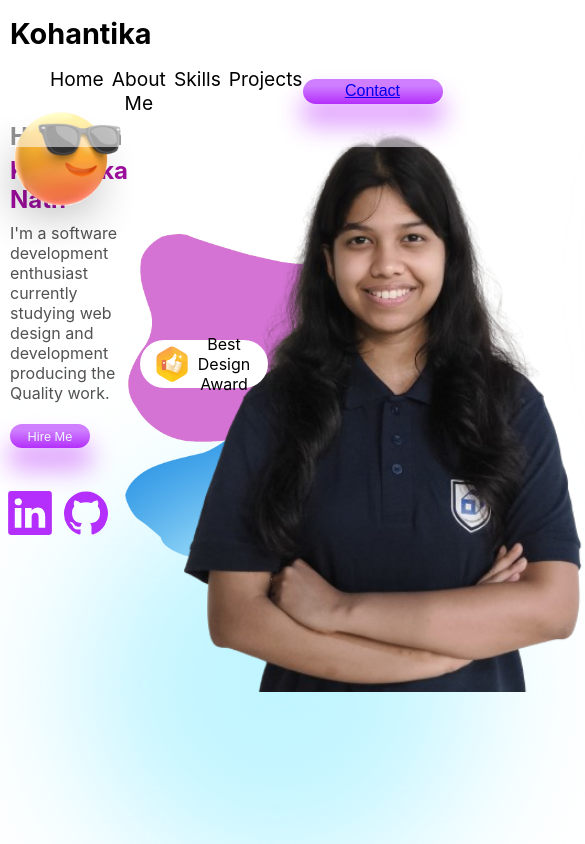
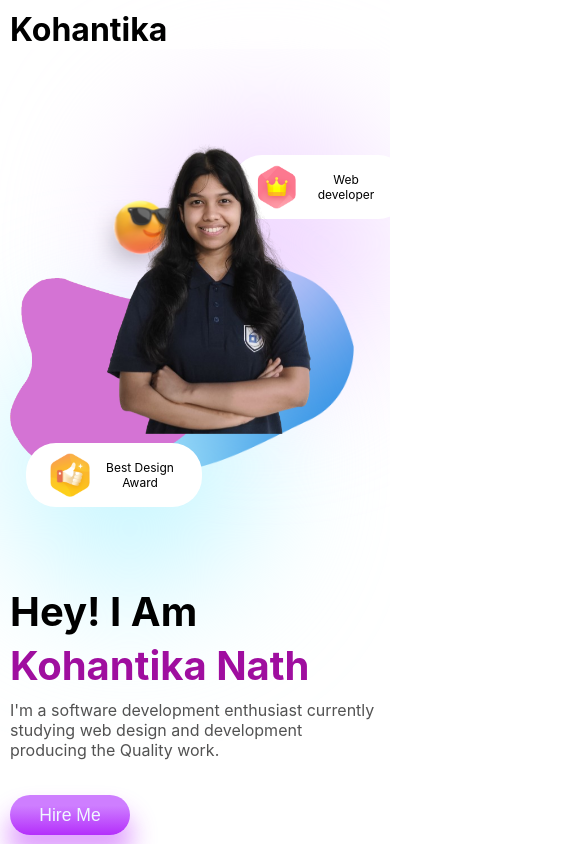
Before and after one commit to kohantikanath/Kohantika-Portfolio, a React (Create React App) app: page / in a window 390 px wide. Shown: the top 844 px of the page, 585 px wide, since content can reach past the window. Built offline with nearby package versions, Linux system fonts and the light colour scheme.

Commit message:
Added responsiveness

```diff
--- a/package.json
+++ b/package.json
@@ -1,4 +1,5 @@
 {
+  "homepage": "https://kohantikanath.github.io/Kohantika-Portfolio",
   "name": "profile",
   "version": "0.1.0",
   "private": true,
@@ -17,6 +18,8 @@
   },
   "scripts": {
     "start": "react-scripts start",
+    "predeploy": "npm run build",
+    "deploy": "gh-pages -d build",
     "build": "react-scripts build",
     "test": "react-scripts test",
     "eject": "react-scripts eject"
@@ -38,5 +41,8 @@
       "last 1 firefox version",
       "last 1 safari version"
     ]
+  },
+  "devDependencies": {
+    "gh-pages": "^6.1.1"
   }
 }
--- a/src/App.css
+++ b/src/App.css
@@ -1,6 +1,7 @@
 .App {
   text-align: center;
   padding: 10px 60px;
+  overflow: hidden;
 }
 
 .App-logo {
--- a/src/Components/About/About.css
+++ b/src/Components/About/About.css
@@ -87,4 +87,7 @@
         top: -2rem;
         left: 3rem;
     }
+    #about > h1 {
+        font-size: 2rem;
+    }
 }
--- a/src/Components/Contact/Contact.css
+++ b/src/Components/Contact/Contact.css
@@ -198,6 +198,12 @@
     padding: 0 0.5rem;
     height: auto;
     padding-top: 2rem;
+    width: 100%;
+    flex-direction: column;
+    gap: 2rem;
+  }
+  .f-right {
+    width: 100%;
   }
   .user, #txtarea {
     width: 100%;
--- a/src/Components/Header/Header.css
+++ b/src/Components/Header/Header.css
@@ -64,6 +64,7 @@
  */
 .n-wrapper {
     height: 10vh;
+    width: 100%;
     display: flex;
     justify-content: space-between;
     position: fixed;
@@ -73,7 +74,6 @@
 }
 
 .n-left {
-    flex: 1;
     align-items: center;
     display: flex;
     gap: 2rem;
@@ -88,13 +88,9 @@
     display: flex;
     flex: 1;
     align-items: center;
-    justify-items:center; /* Changed from justify-items to justify-content */
+    justify-content: end;
     font-weight: 400;
-    margin-left: 900px; /* Changed from fixed margin to auto */
-}
-
-.n-list {
-    flex: 10;
+    margin-right: 20px;
 }
 
 .n-list > ul {
@@ -167,19 +163,11 @@
 }
 
 @media (max-width: 480px) {
-    .n-name {
-        font-size: 1.8rem;
+    .n-list {
+        display: none;
     }
-    .n-right {
-        margin-left: 0;
-        justify-content: center;
-    }
-    .n-list > ul {
-        gap: 0.5rem;
-    }
-    .n-button {
-        width: 140px;
-        height: 25px;
-        font-size: 1rem;
+    .n-wrapper {
+        position: relative;
+        padding: 0;
     }
 }
--- a/src/Components/Header/Header.js
+++ b/src/Components/Header/Header.js
@@ -21,9 +21,11 @@ function Navbar() {
             <li>
               <a href="#projects">Projects</a>
             </li>
+            <button className="n-button">
+              <a href="#contact">Contact</a>
+            </button>
           </ul>
         </nav>
-        <button className="n-button"><a href="#contact">Contact</a></button>
       </div>
     </div>
   );
--- a/src/Components/Intro/Intro.css
+++ b/src/Components/Intro/Intro.css
@@ -15,13 +15,17 @@
 }
 
 .i-right {
-  flex: 0;
+  width: 50%;
   position: relative;
   margin-top: 0.625rem;
+  display: flex;
+  align-items: center;
+  justify-content: center;
 }
 
 .i-left {
   margin-top: 9.375rem;
+  width: 50%;
   display: flex;
   flex-direction: column;
   gap: 0.3125rem;
@@ -77,45 +81,43 @@
 }
 
 .y-bg {
-  width: 31.25rem;
+  width: 60%;
   position: absolute;
-  top: 9.375rem;
+  bottom: 25%;
   left: 0;
 }
 
 .b-bg {
-  width: 31.25rem;
-  position: relative;
-  top: -16.875rem;
-  left: -6.25rem;
+  width: 80%;
+  position: absolute;
+  bottom: 25%;
+  left: 3rem;
   z-index: -10;
 }
 
 .boy {
-  position: relative;
-  top: 0.125rem;
+  position: absolute;
+  top: 0;
   left: 9.375rem;
-  z-index: 1;
+  z-index: 2;
   scale: 1.1;
 }
 
 .g-emoji {
   position: absolute;
-  top: -1.25rem;
-  left: -18.75rem;
+  top: 0rem;
+  left: -40rem;
   z-index: 1;
-  scale: 0.7;
+  scale: 0.6;
+  animation: right 0.5s 1 forwards;
 }
 
 .img-cont {
   position: absolute;
-  width: 12.5rem;
-  height: 3.75rem;
+  width: 10rem;
+  height: 3rem;
   padding: 1.25rem 2.5rem;
   background-color: rgb(255, 255, 255);
-  top: 28.75rem;
-  left: 2.0625rem;
-  z-index: 1;
   border-radius: 1.875rem;
   display: flex;
   justify-content: center;
@@ -125,18 +127,25 @@
 }
 
 .img-cont img {
-  width: 3.75rem;
+  width: 3rem;
 }
 
 .i-right > :nth-child(6) {
-  top: 4.375rem;
-  left: 40.625rem;
+  top: 2rem;
+  right: 2rem;
+  z-index: 1;
+}
+
+.i-right > :nth-child(4) {
+  bottom: 22%;
+  left: 1rem;
+  z-index: 2;
 }
 
 .blur1 {
   position: absolute;
   top: 0;
-  left: 37.5rem;
+  right: 0;
   z-index: -1;
   width: 25rem;
   height: 25rem;
@@ -147,8 +156,8 @@
 
 .blur2 {
   position: absolute;
-  top: 25rem;
-  left: -3.125rem;
+  bottom: 0;
+  left: 0;
   z-index: -1;
   width: 25rem;
   height: 25rem;
@@ -160,6 +169,15 @@
 @keyframes left {
   0% {
     transform: translateX(12.5rem);
+  }
+  100% {
+    transform: translateX(0);
+  }
+}
+
+@keyframes right {
+  0% {
+    transform: translateX(-15rem);
   }
   100% {
     transform: translateX(0);
@@ -184,49 +202,57 @@
 }
 
 @media (max-width: 480px) {
+  .intro {
+    flex-direction: column-reverse;
+    height: fit-content;
+  }
+  .i-right {
+    height: 55vh;
+    width: 100%;
+  }
+  .blur1,
+  .blur2 {
+    width: 15rem;
+    height: 15rem;
+  }
+  .boy {
+    width: 60%;
+    left: 25%;
+    bottom: 0;
+  }
+  .img-cont p {
+    font-size: 12px;
+  }
+  .i-right > :nth-child(6) {
+    top: 2rem;
+    left: 60%;
+  }
+  .g-emoji {
+    top: 0;
+    left: 0;
+    z-index: 1;
+    scale: 0.4;
+  }
   .i-left {
-    margin-top: 3rem;
+    width: 100%;
   }
-  .i-left > :nth-child(1),
-  .i-left > :nth-child(2) {
-    font-size: 1.5rem;
-  }
-  .i-left > :nth-child(3) {
-    font-size: 1rem;
-    margin-top: 0.25rem;
-    margin-bottom: 1rem;
-  }
-  .button {
-    width: 5rem;
-    height: 1.5rem;
-    font-size: 0.8rem;
+  .i-left {
+    margin-top: 0;
+    text-align: center;
   }
   .icons {
-    margin: 3rem 1.5rem 1.5rem 0.5rem;
-    gap: 2rem;
+    margin-top: 3rem;
+    margin-bottom: 2rem;
   }
-  .icons img {
-    height: 1.5rem;
+  .i {
+    height: 1.4rem;
+    margin: 0;
   }
-  .y-bg,
-  .b-bg {
-    width: 15rem;
+  .i-left > :nth-child(1) {
+    font-size: 2.5rem;
   }
-  .boy {
-    left: 3rem;
-  }
-  .g-emoji {
-    left: -10rem;
-  }
-  .img-cont {
-    width: 6rem;
-    height: 2rem;
-    padding: 0.5rem 1rem;
-    top: 16rem;
-    left: 0.75rem;
-    gap: 0.5rem;
-  }
-  .img-cont img {
-    width: 2rem;
+
+  .i-left > :nth-child(2) {
+    font-size: 2.5rem;
   }
 }
--- a/src/Components/Intro/Intro.js
+++ b/src/Components/Intro/Intro.js
@@ -41,14 +41,7 @@ function Intro() {
             <img src={thumbup} alt="" />
             <p>Best Design Award</p>
           </div>
-          <motion.img
-            initial={{ left: "-400px" }}
-            whileInView={{ left: "-200px" }}
-            transition={{ transition }}
-            src={glassesimoji}
-            alt=""
-            className="g-emoji"
-          />
+          <img src={glassesimoji} alt="" className="g-emoji" />
           <div className="img-cont">
             <img src={Crown} alt="" />
             <p>Web developer</p>
--- a/src/Components/Projects/Projects.css
+++ b/src/Components/Projects/Projects.css
@@ -1,5 +1,5 @@
 .projects {
-    min-height: 100vh;
+    height: 100vh;
     padding-top: 4rem;
     position: relative;
 }
@@ -62,6 +62,7 @@
     overflow: hidden;
     box-shadow: 0 4px 6px rgba(0, 0, 0, 0.1);
     height: 450px;
+    width: 700px;
     display: flex;
     flex-direction: column;
     justify-content: space-between;
@@ -69,7 +70,7 @@
 
 .project-card img {
     width: 100%;
-    height: 250px;
+    height: 260px;
     object-fit: cover;
 }
 
@@ -77,6 +78,7 @@
     padding: 1rem 1rem 3rem;
     margin: 0;
     color: whitesmoke;
+    text-decoration: none;
 }
 
 .project-card p {
@@ -135,11 +137,19 @@
 }
 
 @media (max-width: 480px) {
+    #projects {
+        height: fit-content;
+        margin: 3rem 0 5rem 0;
+    }
+    .projects-header {
+        height: 40px;
+    }
     .projects-header h1 {
-        font-size: 1.5rem;
+        font-size: 2rem;
     }
     .project-card {
-        height: 300px;
+        height: 320px;
+        width: 250px;
     }
     .project-card img {
         height: 100px;
--- a/src/Components/Projects/Projects.js
+++ b/src/Components/Projects/Projects.js
@@ -61,8 +61,8 @@ function Projects() {
       </div>
       <div className="project-slider">
         <Swiper
-          spaceBetween={50}
-          slidesPerView={3}
+          spaceBetween={150}
+          slidesPerView={2}
           grabCursor={true}
           className="slider"
           autoplay={{
@@ -72,12 +72,19 @@ function Projects() {
           loop={true}
           speed={2000}
           modules={[Autoplay]}
+          // breakpoints={{
+          //   480: {
+          //     spaceBetween: 150, // Change this value as needed
+          //     slidesPerView: 2, // Optionally change the number of slides per view for smaller screens
+          //   },
+          // }}
         >
           <SwiperSlide>
             <div className="project-card">
               <a
                 href="https://github.com/kohantikanath/Mario-Game"
                 target="_blank"
+                rel="noopener noreferrer"
               >
                 <img src={Project1} alt="Mario Game" />
                 <h3>Mario Game</h3>
@@ -95,6 +102,7 @@ function Projects() {
               <a
                 href="https://github.com/kohantikanath/rocketium-nodejs-project"
                 target="_blank"
+                rel="noopener noreferrer"
               >
                 <img src={Project7} alt="Node.js E-commerce API" />
                 <h3>Node.js E-commerce API</h3>
@@ -113,6 +121,7 @@ function Projects() {
               <a
                 href="https://github.com/kohantikanath/Kohantika-Portfolio"
                 target="_blank"
+                rel="noopener noreferrer"
               >
                 <img src={Project8} alt="Portfolio" />
                 <h3>Portfolio</h3>
@@ -132,6 +141,7 @@ function Projects() {
               <a
                 href="https://github.com/kohantikanath/Quiz_App"
                 target="_blank"
+                rel="noopener noreferrer"
               >
                 <img src={Project4} alt="Quiz App" />
                 <h3>Quiz App</h3>
@@ -150,6 +160,7 @@ function Projects() {
               <a
                 href="https://github.com/kohantikanath/Vehicle_Service_Management_Backend_Project"
                 target="_blank"
+                rel="noopener noreferrer"
               >
                 <img src={Project5} alt="Vehicle Service Management" />
                 <h3>Vehicle Service Management</h3>
@@ -165,7 +176,11 @@ function Projects() {
           </SwiperSlide>
           <SwiperSlide>
             <div className="project-card">
-              <a href="https://github.com/kohantikanath/ProductService" target="_blank">
+              <a
+                href="https://github.com/kohantikanath/ProductService"
+                target="_blank"
+                rel="noopener noreferrer"
+              >
                 <img src={Project6} alt="Product Management System" />
                 <h3>Product Management System</h3>
                 <p>
@@ -183,8 +198,9 @@ function Projects() {
               <a
                 href="https://github.com/kohantikanath/ImageEditor/tree/main/imageEditor"
                 target="_blank"
+                rel="noopener noreferrer"
               >
-                <img src={Project3} alt="Image Editor" />
+                <img src={Project3} alt="ImageEditor" />
                 <h3>Image Editor</h3>
                 <p>
                   Developed a Java-based image editor application with essential
--- a/src/Components/Skills/skills.css
+++ b/src/Components/Skills/skills.css
@@ -46,12 +46,11 @@ h1 {
 }
 
 @media (max-width: 480px) {
-    h1 {
-        font-size: 1.5rem;
-        padding: 0.5rem 0 1.5rem 0;
+    #skills > h1 {
+        font-size: 2rem;
     }
-    .skills {
-        padding-top: 2rem;
+    #skills {
+        padding: 0;
     }
     .progress-cont {
         row-gap: 2.5rem;
```
Also changed, not shown: 1 other file (tests, documents, lock files or other folders).
